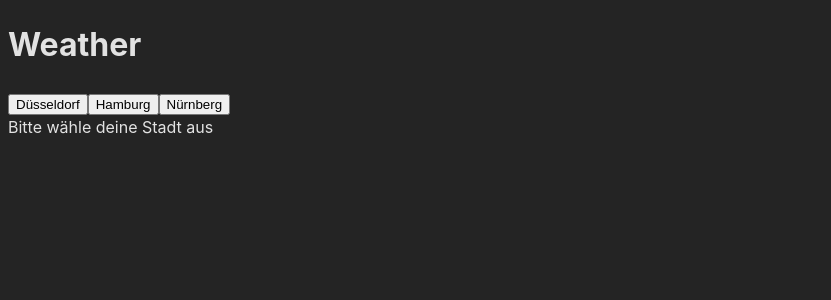
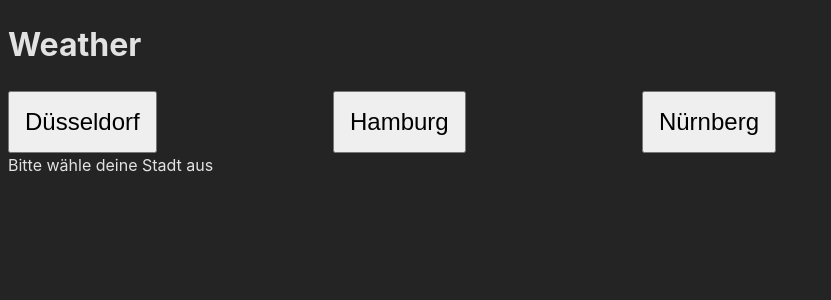
Before and after one commit to Nana7782/Projekt-Wetter-App, a React (Vite) app: page / in a window 1280 px wide. Shown: the top 300 px of the page, without its empty margins (0-831 px from the left). Built offline with nearby package versions, Linux system fonts and the light colour scheme; no server answers.

Commit message:
is nicht viel passiert

```diff
--- a/src/style/index.css
+++ b/src/style/index.css
@@ -19,9 +19,18 @@
 
 /* ------------ Buttons / Header ------------ */
 
-header{}
-nav{}
-button{}
+header{
+  margin: auto;
+}
+nav{
+  width: 60svw;
+  display: flex;
+  justify-content: space-between;
+}
+button{
+  font-size: 1.5rem;
+  padding: 15px;
+}
 #City1{}
 #City2{}
 #City3{}
```
